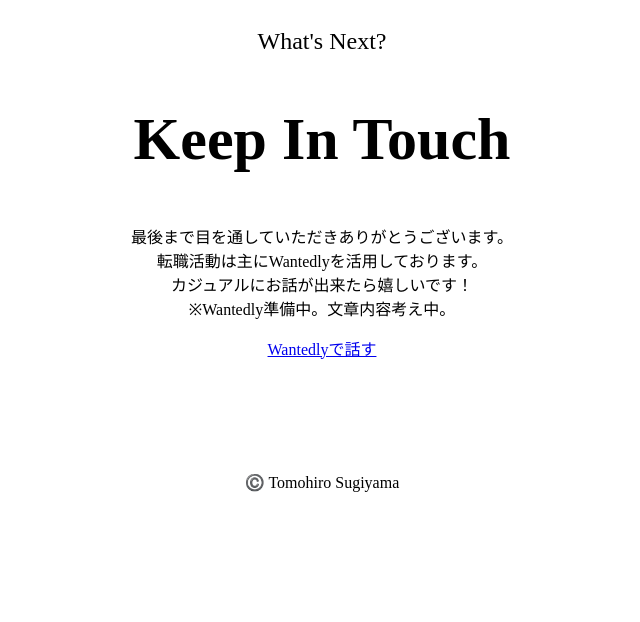
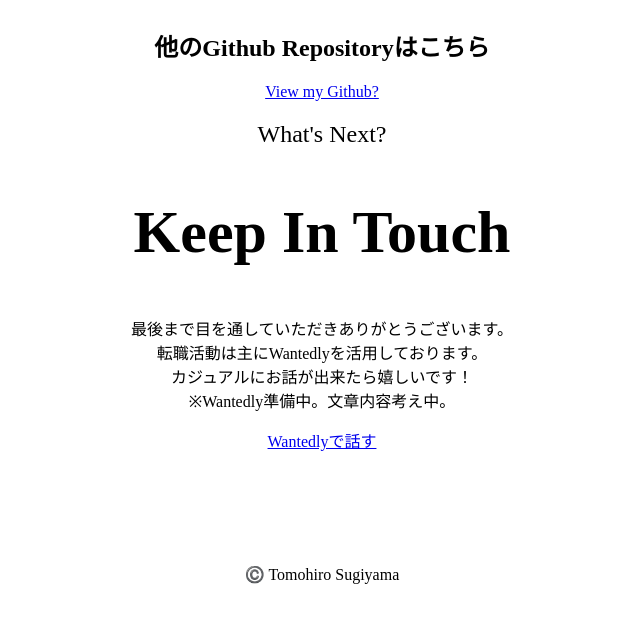
Before and after one commit to soregashi-27/introduction, a Gatsby site: page / in a window 1280 px wide. Shown: the whole page, without its empty margins (318-958 px from the left). Built offline with nearby package versions, Linux system fonts and the light colour scheme; Gatsby itself is replaced by a stand-in of ours.

Commit message:
他のRepositoryはこちらを追加

```diff
--- /dev/null
+++ b/src/components/sections/projects.js
@@ -0,0 +1,25 @@
+import React from 'react';
+import Link from 'gatsby';
+import styled from 'styled-components';
+
+const StyledProjectsSection = styled.section`
+  display: flex;
+  flex-direction: column;
+  align-items: center;
+
+  h2 {
+    font-size: 24px;
+  }
+`;
+
+const Project = () => {
+  return (
+    <StyledProjectsSection>
+      <h2>他のGithub Repositoryはこちら</h2>
+      <a href="https://github.com/soregashi-27">View my Github?</a>
+      {/* Repositoryが増えてきたらaタグをLinkタグにしてページを追加する */}
+    </StyledProjectsSection>
+  );
+};
+
+export default Project;
--- a/src/pages/index.js
+++ b/src/pages/index.js
@@ -2,6 +2,7 @@ import React from 'react';
 import styled from 'styled-components';
 import Layout from '../components/layout';
 import Contact from '../components/sections/contact';
+import Projects from '../components/sections/projects';
 
 const StyledMainContainer = styled.main`
   counter-reset: section;
@@ -10,6 +11,7 @@ const StyledMainContainer = styled.main`
 const IndexPage = () => (
   <Layout>
     <StyledMainContainer>
+      <Projects />
       <Contact />
     </StyledMainContainer>
   </Layout>
```
